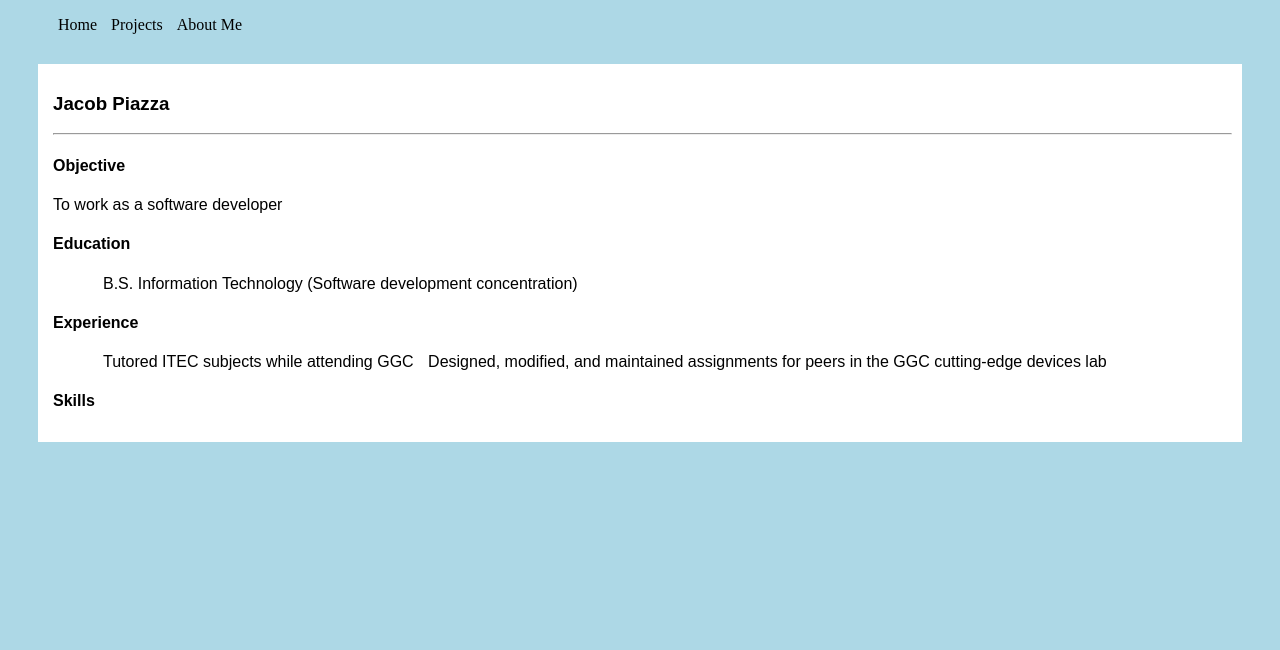
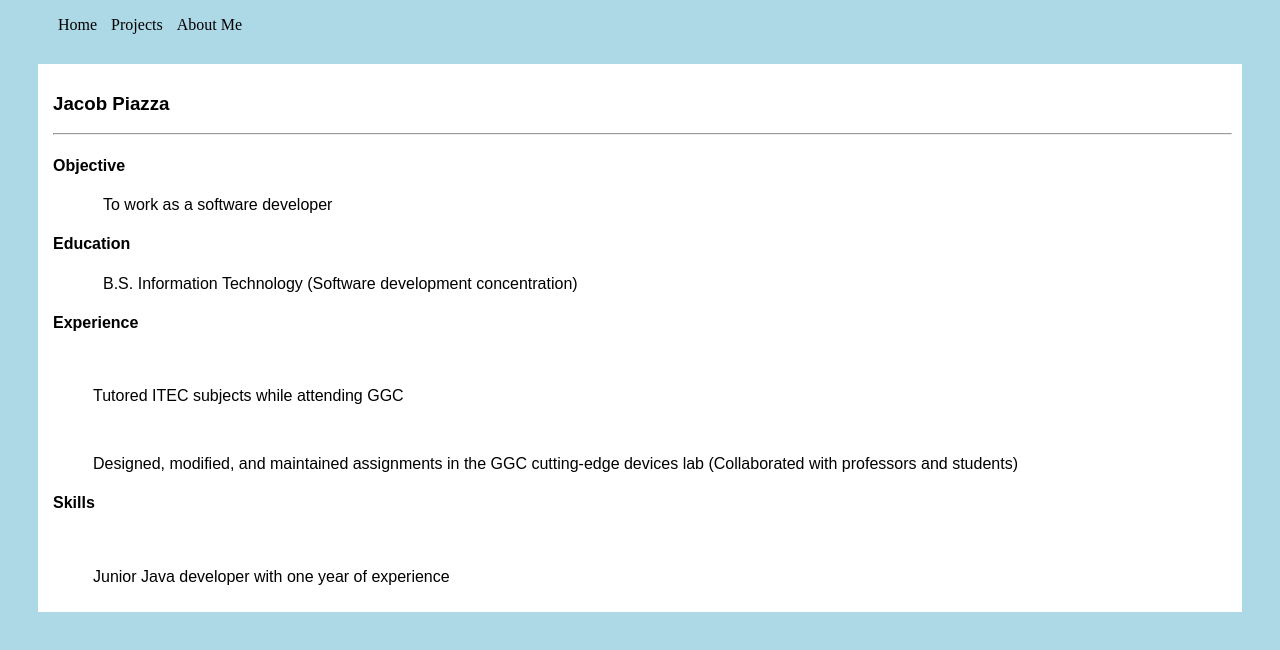
Before and after one commit to ILokhart/iLokhart.github.io, a plain HTML site: page resume.html in a window 1280 px wide. Drawn offline with Linux system fonts and the light colour scheme.

Commit message:
updated resume

```diff
--- a/resume.html
+++ b/resume.html
@@ -34,19 +34,24 @@
            <hr/>
 
            <h4>Objective</h4>
-           To work as a software developer
+             <ul>
+                 <li>To work as a software developer</li>
+             </ul>
 
            <h4>Education</h4>
-           <ul>
-           <li>B.S. Information Technology (Software development concentration)</li>
-           </ul>
+             <ul>
+                 <li>B.S. Information Technology (Software development concentration)</li>
+             </ul>
 
            <h4>Experience</h4>
-           <ul>
-               <li>Tutored ITEC subjects while attending GGC</li>
-               <li>Designed, modified, and maintained assignments for peers in the GGC cutting-edge devices lab</li>
-           </ul>
+             <ul>
+                 <li><p>Tutored ITEC subjects while attending GGC</p></li>
+                 <li><p>Designed, modified, and maintained assignments in the GGC cutting-edge devices lab (Collaborated with professors and students)</p></li>
+             </ul>
            <h4>Skills</h4>
+             <ul>
+                 <li><p>Junior Java developer with one year of experience</p></li>
+             </ul>
         </div>
 
     </body>
```
